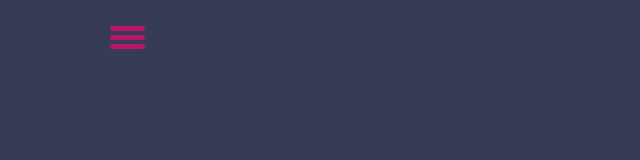
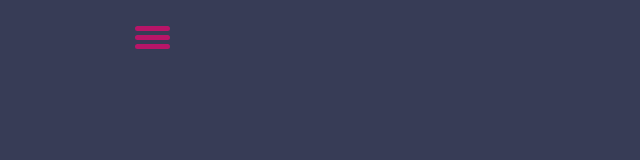
Before and after one commit to raphaamacedo90/menu-hambuguer, a plain HTML site: page index.html in a window 1280 px wide. Shown: the full height of the page, 1071-1711 px from the left, 640 px wide, since content can reach past the window. Drawn offline with Linux system fonts and the light colour scheme.

Commit message:
alterando o tamanho do menu

```diff
--- a/style.css
+++ b/style.css
@@ -69,9 +69,9 @@ body {
 }
 
 #menu-bar{
-    width: 550px;
-    height: 540px;
-    transform: translate(90%);
+    width: 50px;
+    height: 40px;
+    transform: translate(40%);
 }
 
 .change .line{
```
